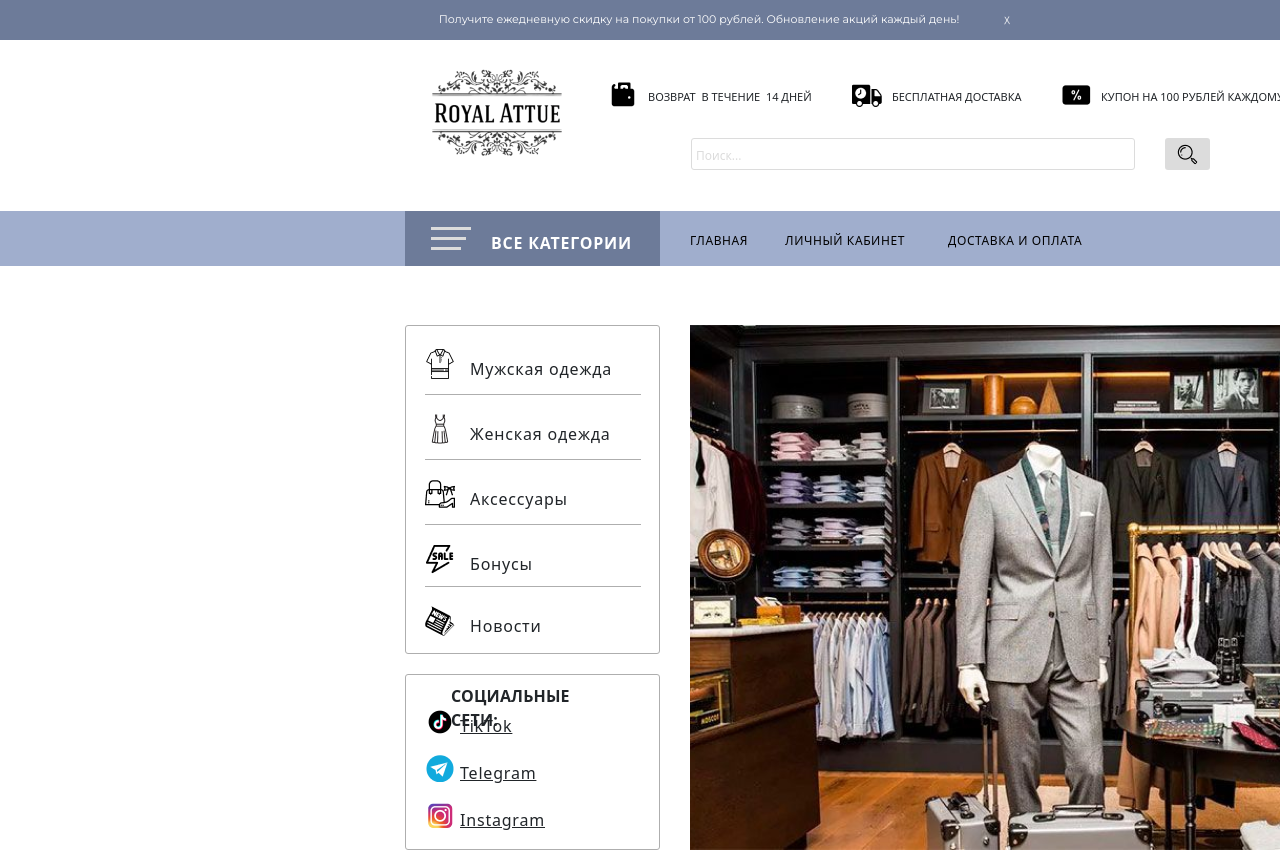
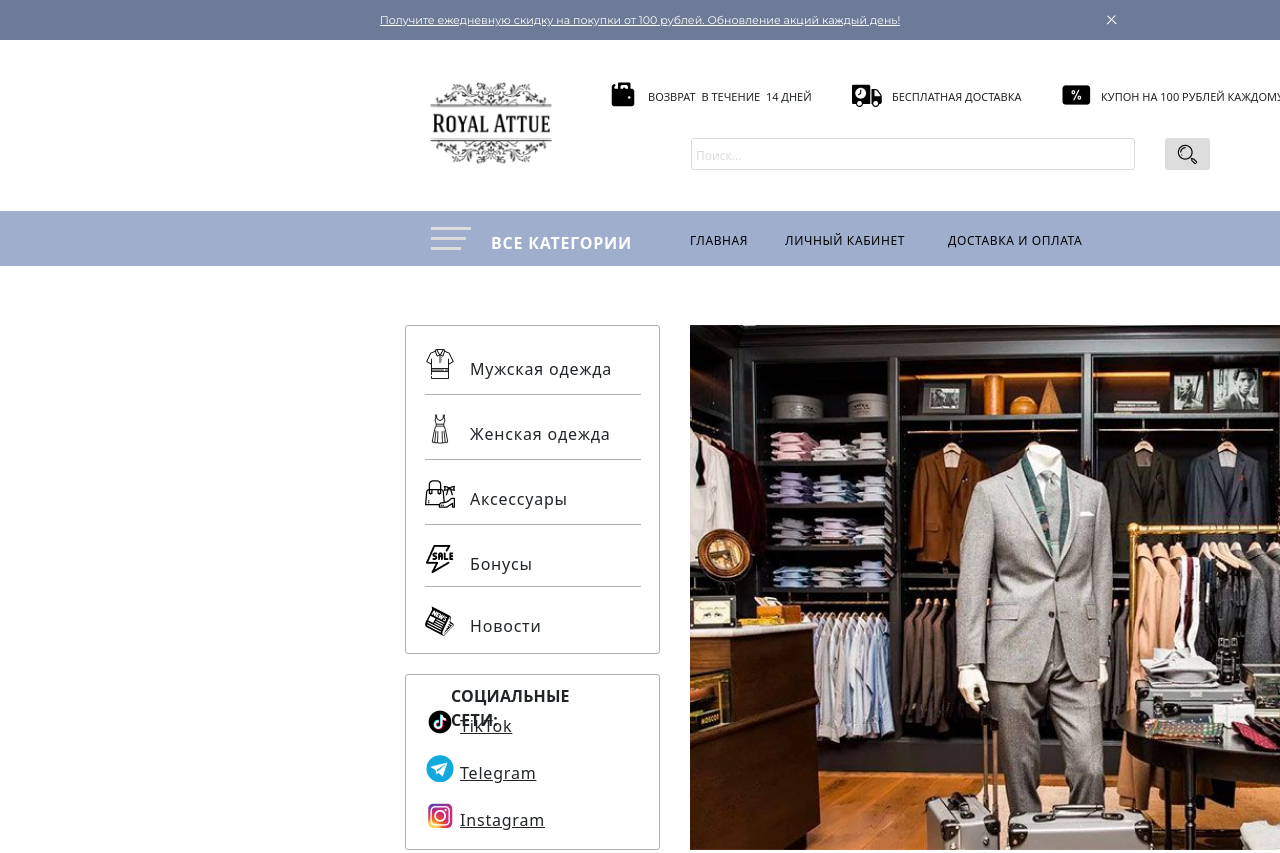
Before and after one commit to seashellbrain/clothing-store-, a plain HTML site: page home_page.html in a window 1280 px wide. Shown: the top 853 px of the page. Drawn offline with nearby package versions, Linux system fonts and the light colour scheme.

Commit message:
version_2.1

```diff
--- a/home_page.css
+++ b/home_page.css
@@ -1,59 +1,39 @@
-.sale-background {
-	position: absolute;
-	height: 100%;
+.sale {
 	width: 100%;
-	top: 0%;
-	right: 0%;
-	bottom: 0%;
-	left: 0%;
-	background-color: #6d7b99;
-}
-.sale-heading {
-	position: absolute;
-	top: 30%;
-	left: 34.27%;
+	min-height: 40px;
+	font-size: 11px;
+	color: #fff;
+	background-color: #6D7B99;
 	display: flex;
 	align-items: center;
+	justify-content: center;
+	padding: 10px;
+	position: relative;
+  }
+
+  .sale-heading {
+	text-decoration: underline;
+	font-family: Montserrat;
 	overflow: hidden;
 	text-overflow: ellipsis;
 	white-space: nowrap;
-	width: 604px;
-	height: 15px;
   }
+
   .sale-close-icon {
 	position: absolute;
-	height: 22%;
-	width: 0.47%;
-	top: 39.47%;
-	right: 21.09%;
-	bottom: 38.53%;
-	left: 78.44%;
+	right: 12.7vw; /* Отступ от текста в зависимости от ширины экрана */
+	top: 50%;
+	transform: translateY(-50%);
+  }
+
+  .logo {
+	height: 100%;
+	width: auto;
 	max-width: 100%;
-	overflow: hidden;
-	max-height: 100%;
-}
-.sale {
-	position: absolute;
-	top: 0px;
-	left: 0px;
-	width: 100%;
-	height: 40px;
-	font-size: 11px;
-	color: #fff;
-}
-.img-0839-icon {
-	position: absolute;
-	height: 106.67%;
-	width: 16.67%;
-	top: -6.67%;
-	right: 83.33%;
-	bottom: 0%;
-	left: 0%;
-	max-width: 100%;
-	overflow: hidden;
 	max-height: 100%;
 	object-fit: cover;
   }
+
 .div1 {
 	position: absolute;
 	top: 9px;
@@ -376,9 +356,6 @@
 	height: 329px;
 }
 .icon {
-	position: absolute;
-	top: 0px;
-	left: 0px;
   width: 30px;
   height: 30px;
   object-fit: cover;
@@ -1289,7 +1266,7 @@
 	position: absolute;
 	top: 4583px;
 	left: 0px;
-	width: 100%;
+	width: 1920px;
 	height: 316px;
 	font-size: 12px;
 }
--- a/home_page.html
+++ b/home_page.html
@@ -17,16 +17,13 @@
 </head>
 <body>
   	<div class="div">
-    		<div class="sale">
-      			<div class="sale-background">
-      			</div>
-      			<div class="sale-heading">Получите ежедневную скидку на покупки от 100 рублей. Обновление акций каждый день!</div>
-      			<img class="sale-close-icon" alt="" src="шапка/sale__close.png">
-
-    		</div>
+		<div class="sale">
+			<div class="sale-heading">Получите ежедневную скидку на покупки от 100 рублей. Обновление акций каждый день!</div>
+			<img class="sale-close-icon" alt="Закрыть" src="шапка/sale__close.png">
+		  </div>
 	</div>
     		<div class="header">
-      			<img class="img-0839-icon" alt="" src="шапка/логотип.png">
+      			<img class="logo" alt="" src="шапка/логотип.png">
 
       			<div class="header-center">
         				<div class="header-info-2-parent">
```
Lines whose indentation alone changed are shown as unchanged.
